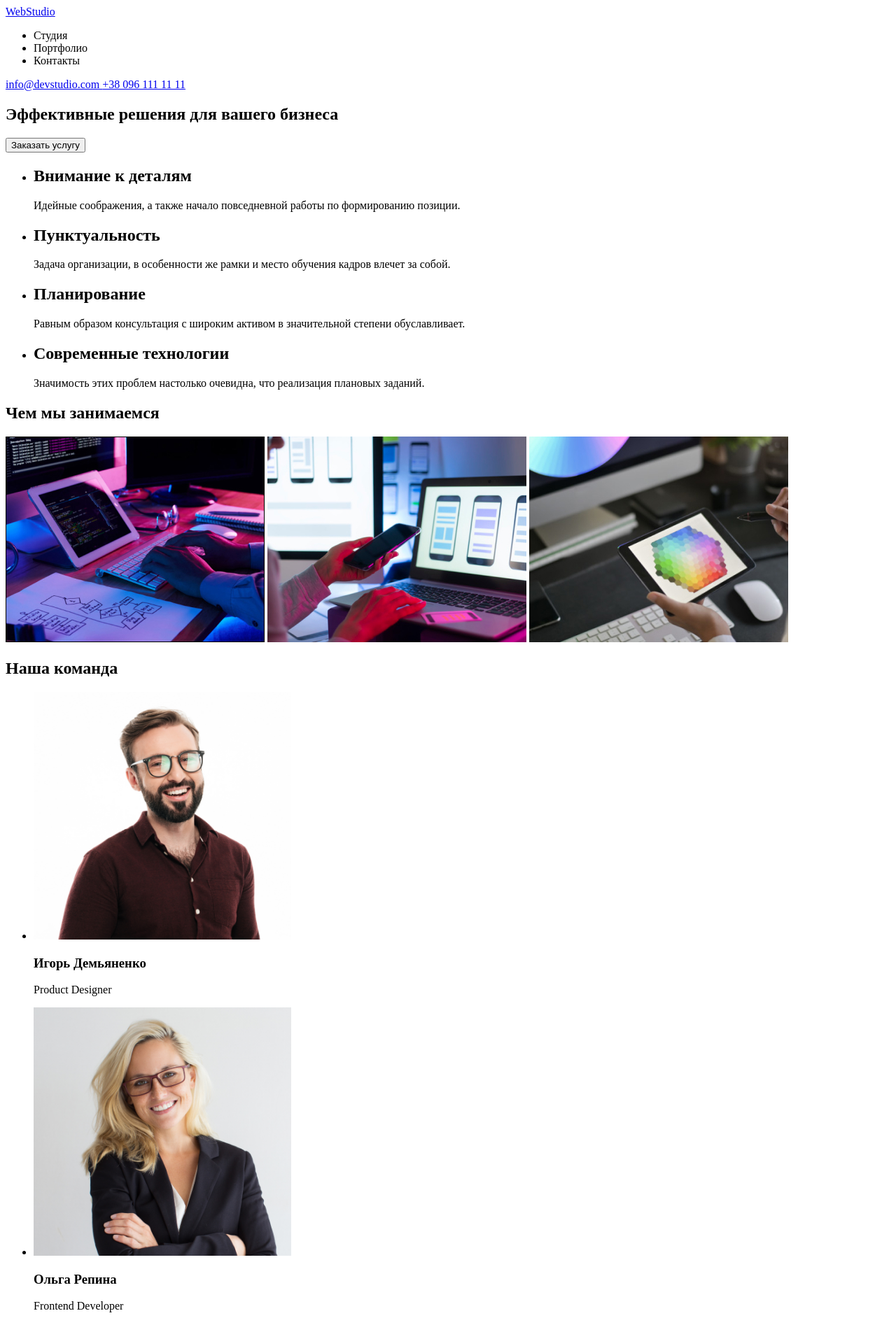
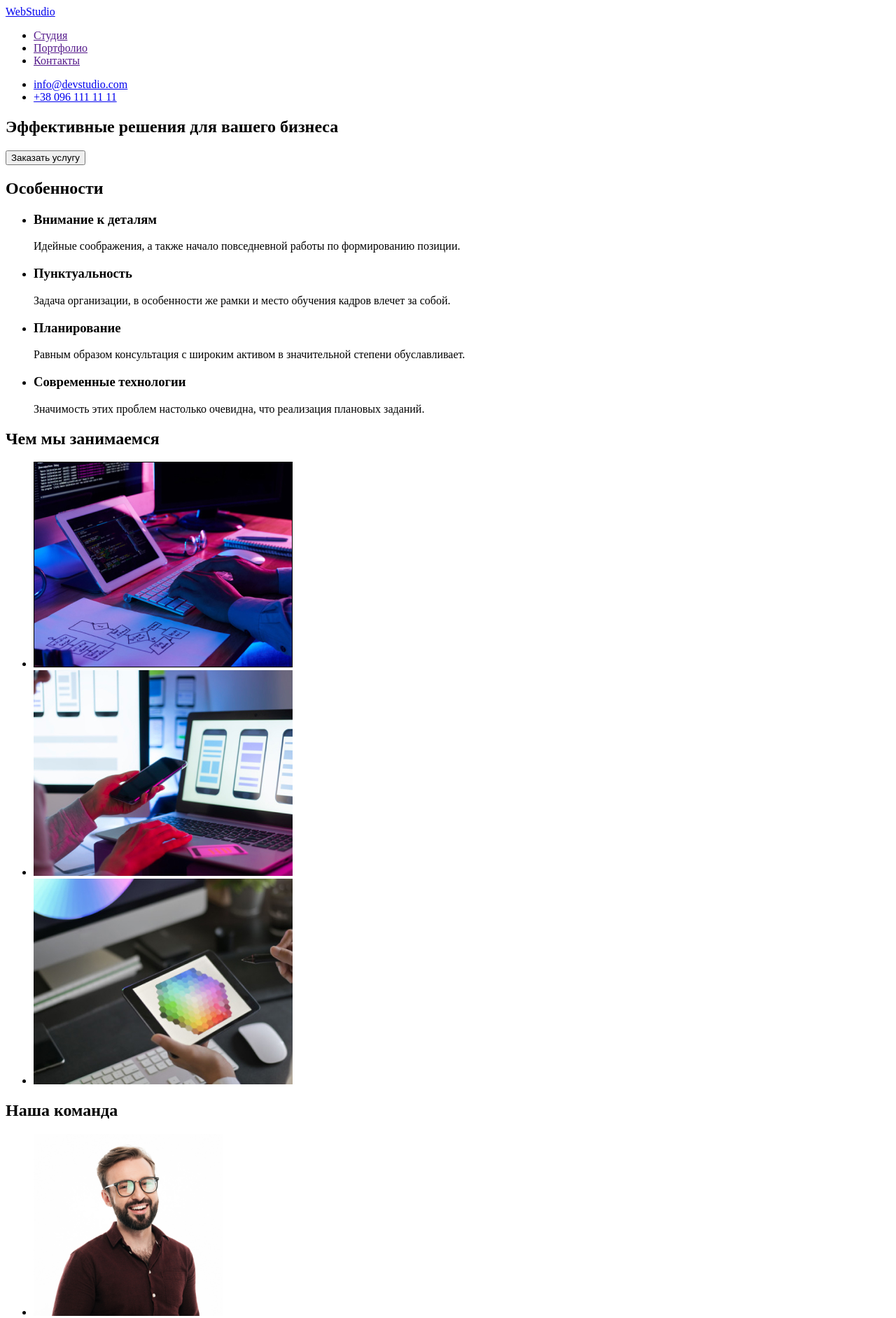
Before and after one commit to RuslanB12/goit-markup-hw-01, a plain HTML site: page index.html in a window 1280 px wide. Shown: the top 1884 px of the page at 70% size. Drawn offline with Linux system fonts and the light colour scheme.

Commit message:
Исправлены замечания ментора

```diff
--- a/index.html
+++ b/index.html
@@ -8,64 +8,71 @@
 </head>
 <body>
    <header>
-      <a href="/"> WebStudio </a>
+      <a href="index.html"> WebStudio </a>
       <nav>
          <ul>
-            <li>Студия</li>
-            <li>Портфолио</li>
-            <li>Контакты</li>
+            <li><a href=""> Студия</a></li>
+            <li><a href=""> Портфолио</a></li>
+            <li><a href=""> Контакты</a></li>
          </ul>
-         <a href="mailto:info@devstudio.com"> info@devstudio.com </a>
-         <a href="tel:+380961111111"> +38 096 111 11 11 </a>
-      </nav>
+         </nav>
+         <ul>
+            <li><a href="mailto:info@devstudio.com"> info@devstudio.com </a></li>
+            <li><a href="tel:+380961111111"> +38 096 111 11 11 </a></li>
+         </ul>
    </header>
    <main>
       <section>
          <h1> Эффективные решения для вашего бизнеса </h1>
          <button type="button"> Заказать услугу </button>
+      </section>
+      <section>
+         <h2> Особенности </h2>
          <ul>
             <li>
-               <h2> Внимание к деталям</h2>
+               <h3> Внимание к деталям</h3>
                <p>Идейные соображения, а также начало повседневной работы по формированию позиции. </p>
             </li>
             <li>
-               <h2> Пунктуальность</h2>
+               <h3> Пунктуальность</h3>
                <p> Задача организации, в особенности же рамки и место обучения кадров влечет за собой. </p>
             </li>
             <li>
-               <h2> Планирование</h2>
+               <h3> Планирование</h3>
                <p>Равным образом консультация с широким активом в значительной степени обуславливает. </p>
             </li>
             <li>
-               <h2> Современные технологии </h2>
+               <h3> Современные технологии </h3>
                <p>Значимость этих проблем настолько очевидна, что реализация плановых заданий. </p>
             </li>
          </ul>
       </section>
       <section>
          <h2> Чем мы занимаемся </h2>
-         <img src="./images/keyboard.jpg" alt="keyboard">
-         <img src="./images/notebook.jpg" alt="notebook">
-         <img src="./images/laptop.jpg" alt="laptop">
+         <ul>
+            <li><img src="./images/keyboard.jpg" alt="Клавиатура" width="370"></li>
+            <li><img src="./images/notebook.jpg" alt="Ноутбук" width="370"></li>
+            <li><img src="./images/laptop.jpg" alt="Планшет" width="370"></li>
+         </ul>
       </section>
       <section>
          <h2> Наша команда </h2>
          <ul>
             <li>
-               <img src="./images/product_des.jpg" alt="product_des" width="368">
+               <img src="./images/product_des.jpg" alt="product_des" width="270">
                <h3> Игорь Демьяненко </h3>
                <p>Product Designer </p>
             </li>
             <li>
-               <img src="./images/frontend_dev.jpg" alt="frontend_dev" width="368">
+               <img src="./images/frontend_dev.jpg" alt="frontend_dev" width="270">
                <h3> Ольга Репина </h3>
                <p>Frontend Developer </p>
             </li>
-            <li><img src="./images/marketing.jpg" alt="marketing" width="368">
+            <li><img src="./images/marketing.jpg" alt="marketing" width="270">
                <h3> Николай Тарасов </h3>
                <p>Marketing </p>
             </li>
-            <li><img src="./images/ui_des.jpg" alt="ui_des" width="368">
+            <li><img src="./images/ui_des.jpg" alt="ui_des" width="270">
                <h3> Михаил Ермаков </h3>
                <p>UI Designer </p>
             </li>
@@ -73,11 +80,13 @@
       </section>
    </main>
    <footer>
-      <a href=""> WebStudio </a>
+      <a href="./index.html"> WebStudio </a>
       <address>
-         г. Киев, пр-т Леси Украинки, 26
-         info@example.com
-         +38 099 111 11 11
+         <ul>
+            <li> <a href=""> г. Киев, пр-т Леси Украинки, 26</a> </li>
+            <li><a href="mailto:info@devstudio.com"> info@devstudio.com </a></li>
+            <li><a href="tel:+380961111111"> +38 096 111 11 11 </a></li>
+         </ul>
       </address>
    </footer>
 </body>
```
